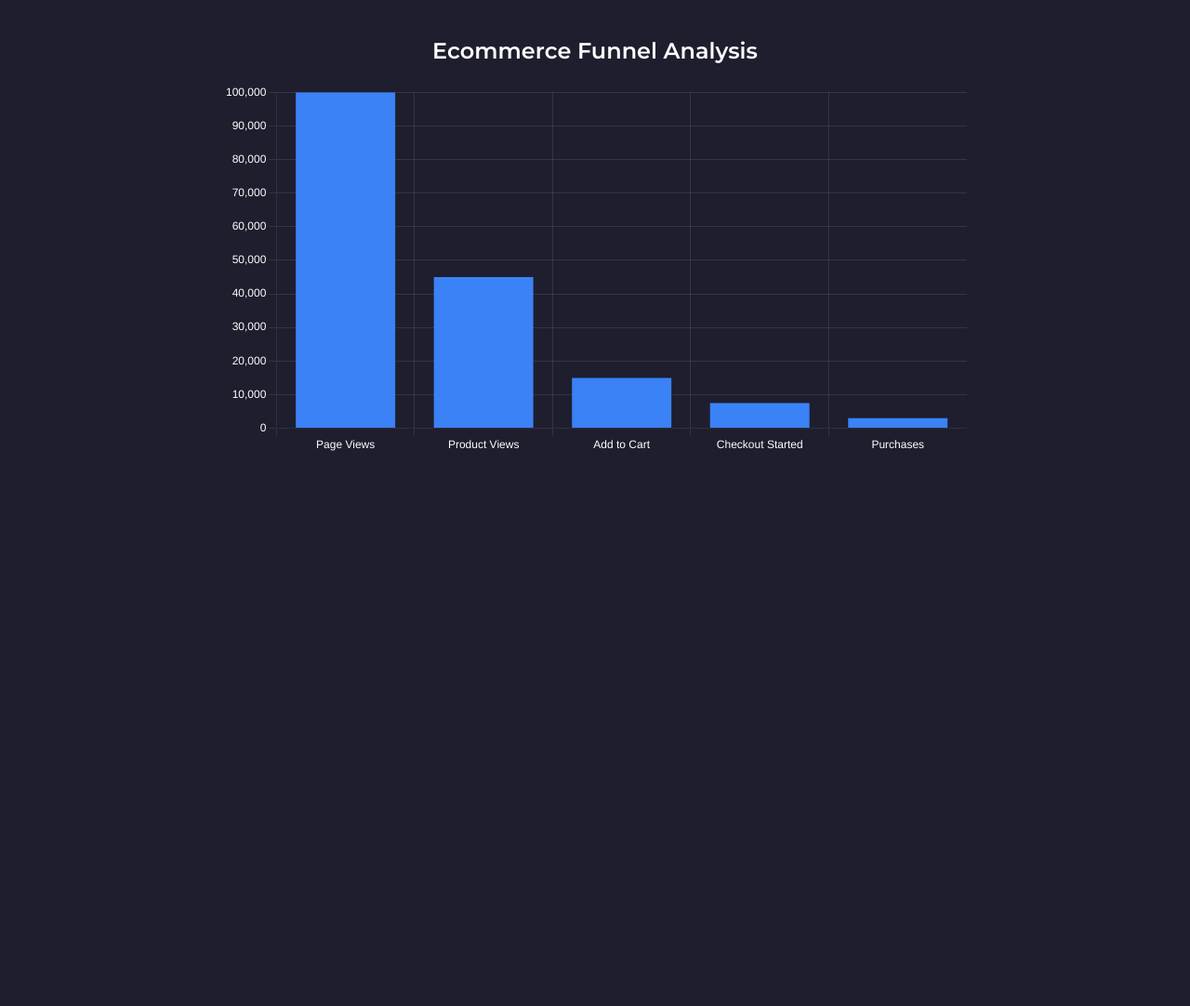
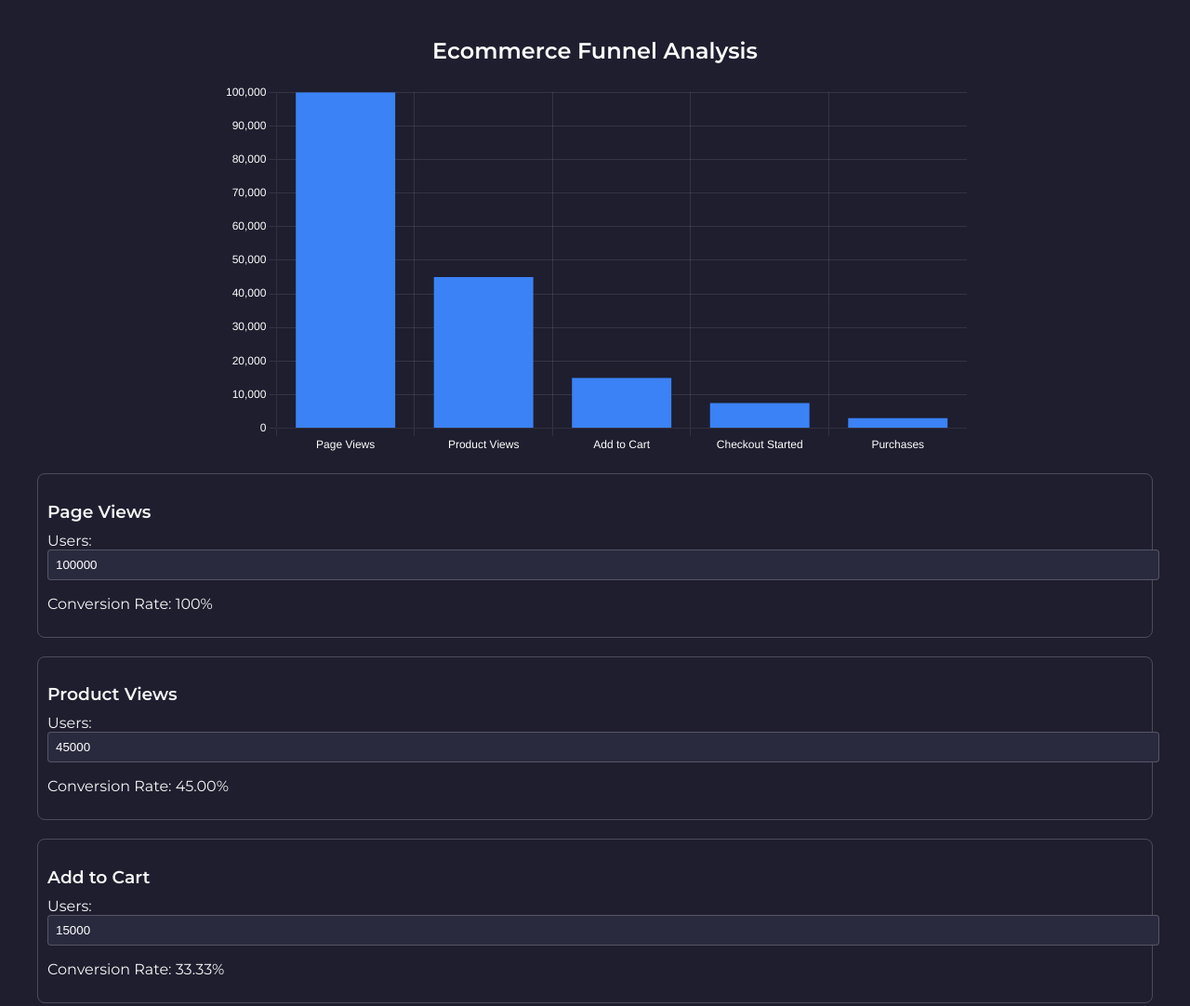
Before and after one commit to LLDanielNeufeld/FunnelRechner, a plain HTML site: page index.html in a window 1280 px wide. Shown: the top 1082 px of the page at 93% size. Before the commit the page ends 800 px from the top, so only its background shows below. Drawn offline with nearby package versions, Linux system fonts and the light colour scheme.

Commit message:
Update index.html

```diff
--- a/index.html
+++ b/index.html
@@ -25,32 +25,62 @@
             display: block;
             margin: 0 auto;
         }
+        .stage-container {
+            margin: 20px 0;
+            padding: 10px;
+            border: 1px solid rgba(255, 255, 255, 0.2);
+            border-radius: 8px;
+        }
+        .stage-container h3 {
+            margin-bottom: 10px;
+        }
+        input {
+            width: 100%;
+            padding: 8px;
+            background: #2a2a3f;
+            border: 1px solid rgba(255, 255, 255, 0.2);
+            border-radius: 4px;
+            color: #ffffff;
+        }
+        input:focus {
+            outline: none;
+            border-color: #3b82f6;
+        }
     </style>
 </head>
 <body>
     <div id="funnel-container">
         <h2>Ecommerce Funnel Analysis</h2>
         <canvas id="chart" width="800" height="400"></canvas>
+        <div id="metrics"></div>
     </div>
 
     <script>
-        // Daten für das Diagramm
+        const stages = [
+            { name: 'Page Views', users: 100000 },
+            { name: 'Product Views', users: 45000 },
+            { name: 'Add to Cart', users: 15000 },
+            { name: 'Checkout Started', users: 7500 },
+            { name: 'Purchases', users: 3000 }
+        ];
+
+        function updateChart() {
+            const labels = stages.map(stage => stage.name);
+            const dataValues = stages.map(stage => stage.users);
+
             const data = {
-            labels: ['Page Views', 'Product Views', 'Add to Cart', 'Checkout Started', 'Purchases'],
+                labels: labels,
                 datasets: [{
                     label: 'Users',
-                data: [100000, 45000, 15000, 7500, 3000],
+                    data: dataValues,
                     backgroundColor: '#3b82f6',
                 }]
             };
 
-        // Optionen für das Diagramm
             const options = {
                 responsive: true,
                 plugins: {
-                legend: {
-                    display: false
-                },
+                    legend: { display: false },
                     tooltip: {
                         backgroundColor: '#1e1e2f',
                         titleColor: '#ffffff',
@@ -59,31 +89,56 @@
                 },
                 scales: {
                     x: {
-                    grid: {
-                        color: 'rgba(255, 255, 255, 0.1)'
-                    },
-                    ticks: {
-                        color: '#ffffff'
-                    }
+                        grid: { color: 'rgba(255, 255, 255, 0.1)' },
+                        ticks: { color: '#ffffff' }
                     },
                     y: {
-                    grid: {
-                        color: 'rgba(255, 255, 255, 0.1)'
-                    },
-                    ticks: {
-                        color: '#ffffff'
-                    }
+                        grid: { color: 'rgba(255, 255, 255, 0.1)' },
+                        ticks: { color: '#ffffff' }
                     }
                 }
             };
 
-        // Initialisierung des Diagramms
             const ctx = document.getElementById('chart').getContext('2d');
-        new Chart(ctx, {
+            if (window.myChart) {
+                window.myChart.destroy();
+            }
+            window.myChart = new Chart(ctx, {
                 type: 'bar',
                 data: data,
                 options: options
             });
+        }
+
+        function updateMetrics() {
+            const metricsHtml = stages.map((stage, index) => {
+                const conversionRate = index === 0 ? 100 : ((stages[index].users / stages[index - 1].users) * 100).toFixed(2);
+
+                return `
+                    <div class="stage-container">
+                        <h3>${stage.name}</h3>
+                        <label for="users-${index}">Users:</label>
+                        <input
+                            id="users-${index}"
+                            type="number"
+                            value="${stage.users}"
+                            onchange="updateStage(${index}, this.value)" />
+                        <p>Conversion Rate: ${conversionRate}%</p>
+                    </div>
+                `;
+            }).join('');
+
+            document.getElementById('metrics').innerHTML = metricsHtml;
+            updateChart();
+        }
+
+        function updateStage(index, value) {
+            stages[index].users = parseInt(value) || 0;
+            updateMetrics();
+        }
+
+        // Initial render
+        updateMetrics();
     </script>
 </body>
 </html>
```
Lines whose indentation alone changed are shown as unchanged.
